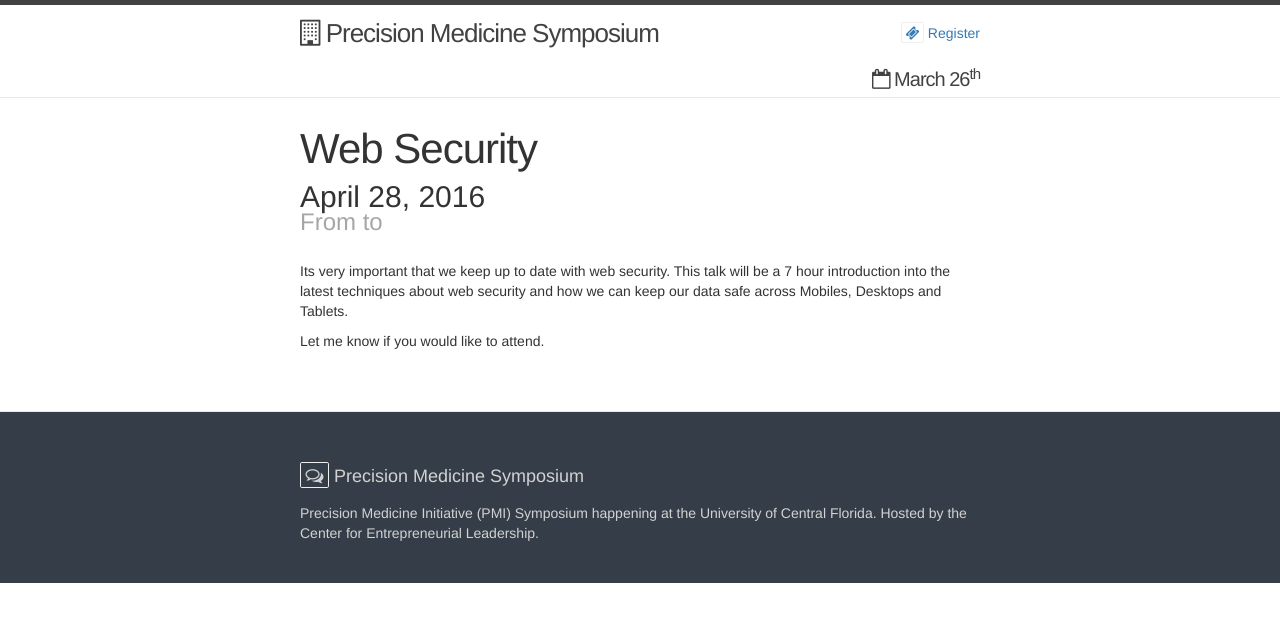
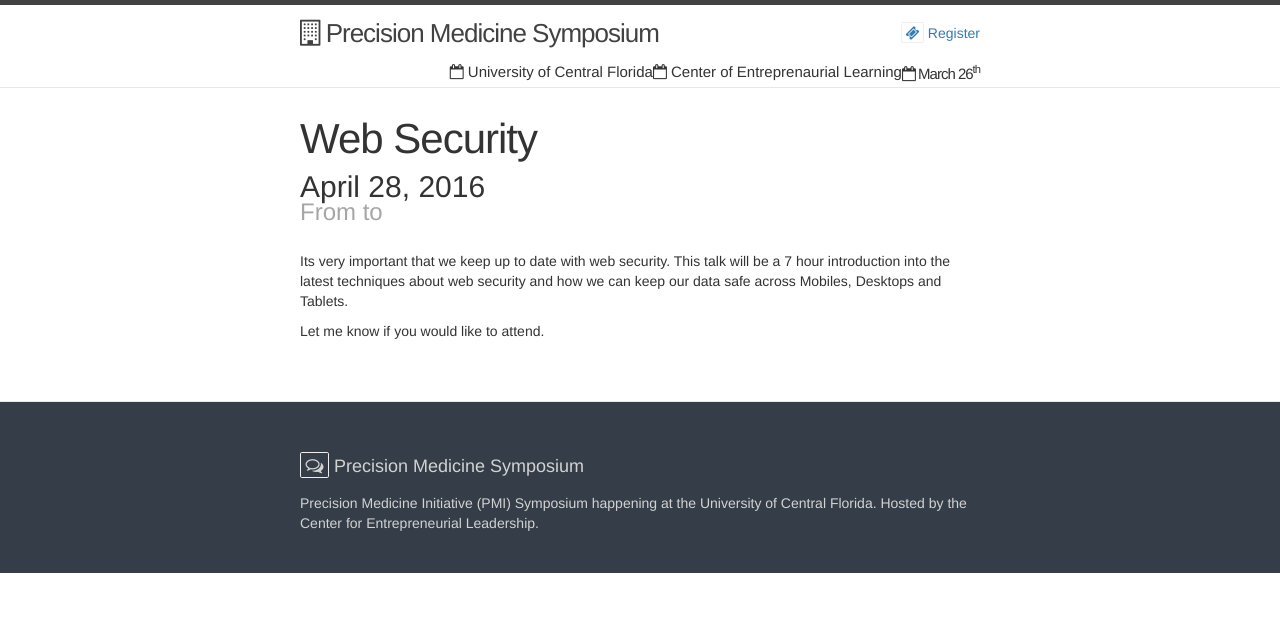
Before and after one commit to dhillonv10/pmi, a Jekyll site: the page built from _posts/2016-04-28-web-security.md, in a window 1280 px wide. Shown: the top 622 px of the page. Built offline with Jekyll 4.4.1, drawn with Linux system fonts in a browser that asks for light colours; nearby versions of some CDN libraries.

```diff
--- a/_includes/header.html
+++ b/_includes/header.html
@@ -12,7 +12,9 @@
 
   <div class="wrapper">
 
-    <span class="site-title2"><i class="fa fa-calendar-o"></i> March 26<sup>th</sup></span>
+    <span class="site-title-info"><i class="fa fa-calendar-o"></i> March 26<sup>th</sup></span>
+    <span class="site-title-info2"><i class="fa fa-calendar-o"></i> Center of Entreprenaurial Learning</span>
+    <span class="site-title-info2"><i class="fa fa-calendar-o"></i> University of Central Florida</span>
 
   </div>
 
--- a/_sass/_layout.scss
+++ b/_sass/_layout.scss
@@ -24,19 +24,21 @@
     }
 }
 
-.site-title2 {
-    font-size: 20px;
+.site-title-info {
+    font-size: 15px;
     font-weight: 300;
-    line-height: 36px;
+    line-height: 26px;
     letter-spacing: -1px;
     margin-bottom: 0;
     float: right;
+}
 
-    &,
-    &:visited {
-        color: $grey-color-dark;
-    }
+.site-title-info2 {
+    font-size: 15px;
+    margin-bottom: 0;
+    float: right;
 }
+
 
 .site-nav {
     float: right;
```
